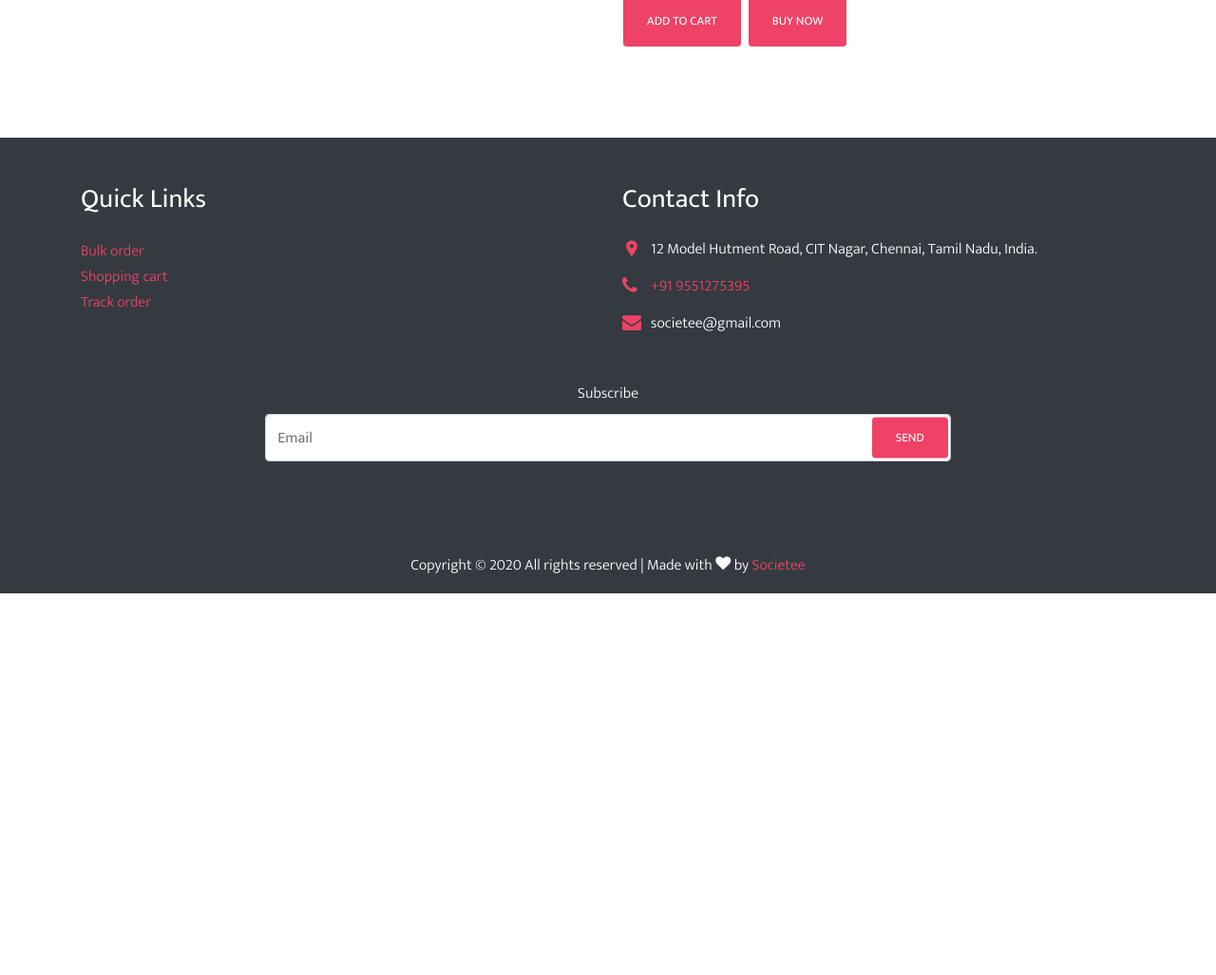
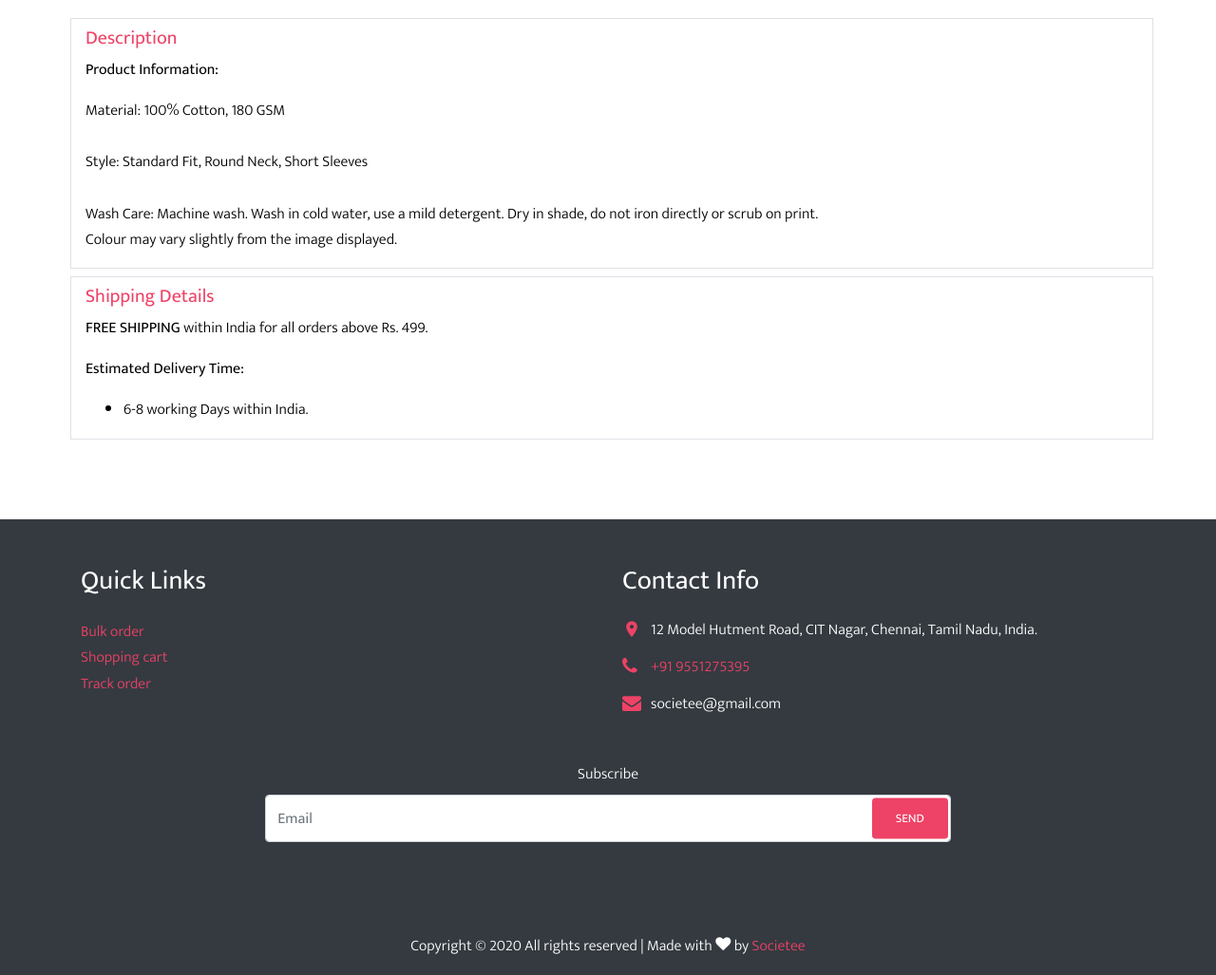
Before and after one commit to praveenvino39/website404, a Django app: a page that uses product/templates/product/showproduct.html in a window 1280 px wide. Shown: the part 573-1600 px from the top of the page at 95% size. Before the commit the page ends 1198 px from the top, so only its background shows below. Run offline with Django 3.2, Linux system fonts and the light colour scheme; tables that the repository leaves empty hold one stand-in row (values such as "Sample post"); some libraries are stand-ins or nearby versions; some web fonts are replaced.

Commit message:
Update showproduct.html

```diff
--- a/product/templates/product/showproduct.html
+++ b/product/templates/product/showproduct.html
@@ -24,7 +24,7 @@
         {% endfor %}
         {% endif %}
     </div>
-    <div class="site-section" style="padding-top:5px;">
+    <div class="site-section" style="padding-top:10px;color:black;">
         <div class="container">
             <div class="row">
                 <div class="col-md-12 col-lg-6">
@@ -55,15 +55,17 @@
                 </div>
                 <div class="col-md-12 col-lg-6">
                     <h2 class="text-black">{{ product.title }}</h2>
-                    <h6>Hand-Sleve Round-Neck</h6>
-                    <br>
                     <p>{{ product.description }}.</p>
                     <p><strong class="text-primary h4">Rs.{{ product.price }}</strong></p>
                     <form action="{% url 'add_to_cart' product.slug %}" method="POST">
+                        <div class="row">
+                            <div class="col-lg-6">
                         <label for="color"><h5>Select color</h5></label>
                         <select required name="color" id="color">
                             <option value="{{ product.color }}" selected>{{ product.color }}</option>
                         </select><br>
+                                </div>
+                            <div class="col-lg-6">
                         <label for="size"><h5>Your size</h5></label>
                         <select required class="ml-4" name="size" id="size">
                             <option value="">None</option>
@@ -72,6 +74,8 @@
                             <option value="L">Large</option>
                             <option value="XL">X-Large</option>
                         </select>
+                                </div>
+                        </div>
                         <div id="showproduct">
                             <a href="#" class=" btn " onclick="chartalert();">What's your size?</a>
                         </div>
@@ -116,6 +120,39 @@
                     </form>
                 </div>
             </div>
+            <div class="row mt-3" style="color: black; align-content:center;">
+                <div class="col-lg-12 m-1 border pt-2">
+                    <div class="tab_text product-accordion active">
+                        <div class="heading">
+                            <a class="tab-heading" href="#product-description">
+                                <h5>Description</h5>
+                            </a>
+                        </div>
+                        <div class="panel product-accordion-content" id="product-description" style="display: block;">
+                            <p><strong>Product Information:</strong><br></p>
+                            <p>Material: 100% Cotton, 180 GSM<br><br>Style: Standard Fit, Round Neck, Short
+                                Sleeves<br><br>Wash Care: Machine wash. Wash in cold water, use a mild detergent. Dry in
+                                shade, do not iron directly or scrub on print.<br>Colour may vary slightly from the
+                                image displayed.</p></div>
+                    </div>
+                </div>
+                <div class="col-lg-12 m-1 border pt-2">
+                    <div class="tab_text product-accordion active">
+    <div class="heading">
+      <a class="tab-heading" href="#product-tab-1">
+        <h5>Shipping Details</h5>
+      </a>
+    </div>
+    <div class="panel product-accordion-content" id="product-tab-1" style="display: block;">
+      <p><strong></strong><strong>FREE SHIPPING </strong>within India&nbsp;for all orders above Rs. 499.</p>
+<p><strong>Estimated Delivery Time:</strong></p>
+<ul>
+<li>6-8 working Days within India.</li>
+</ul>
+    </div>
+  </div>
+                </div>
+            </div>
         </div>
     </div>
     <script>
@@ -145,12 +182,14 @@
 })
 console.log()
 
-</script>
+
+    </script>
 </div>
 <style>
     .image:hover{
         cursor: pointer;
     }
 
+
 </style>
 {% endblock %}
```
